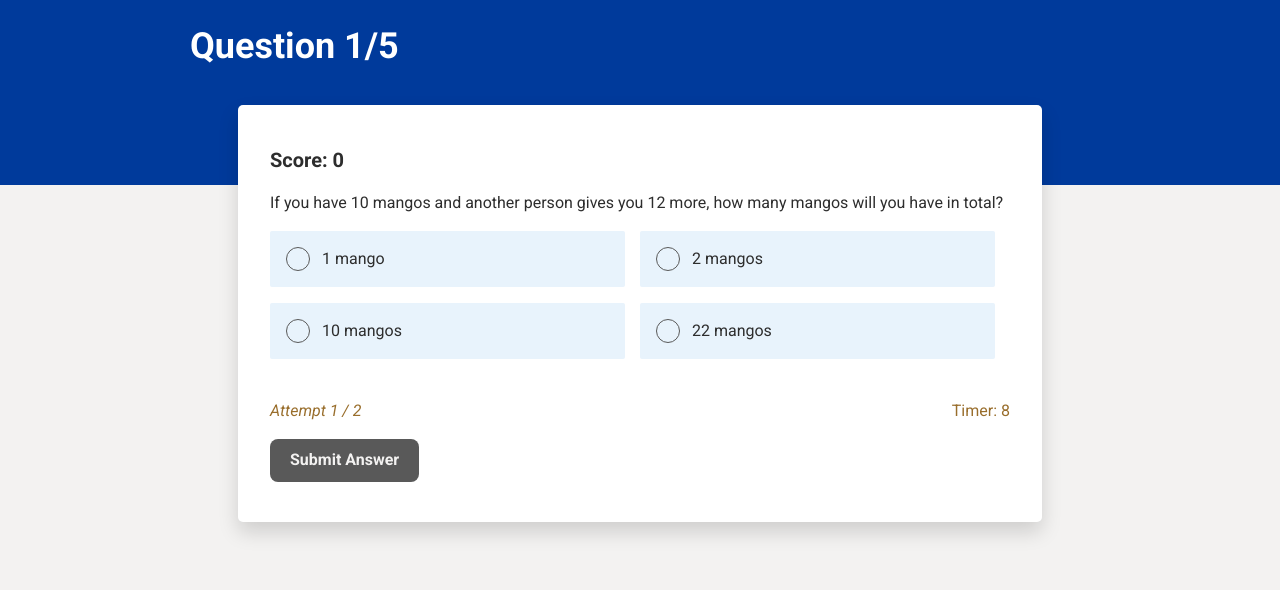
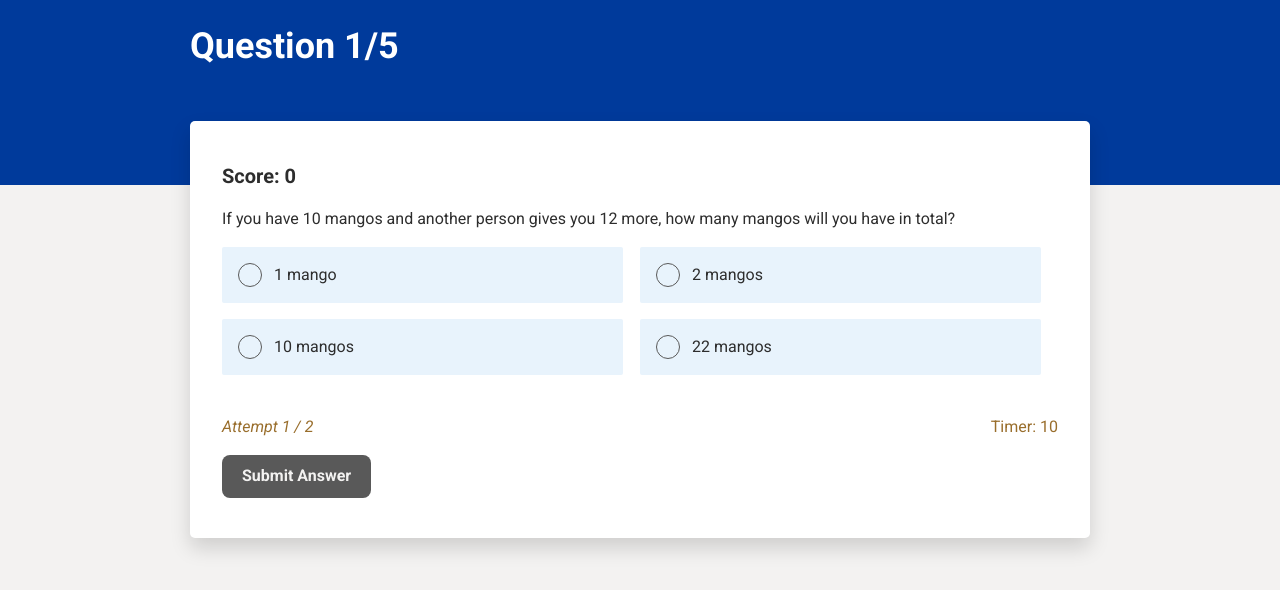
Before and after one commit to tmbritton/indeed-code, a React (Create React App) app: page / in a window 1280 px wide. Both pictures are taken after a click on the button "Start Quiz!". Shown: the top 590 px of the page. Built offline with nearby package versions, Linux system fonts and the light colour scheme.

Commit message:
Make quiz questions work in a slider.

```diff
--- a/src/components/LayoutComponents.tsx
+++ b/src/components/LayoutComponents.tsx
@@ -8,6 +8,7 @@ export const PageWrapper = styled('div')`
   justify-content: flex-start;
   background-color: ${theme.colors.expressive.neutral[20]};
   height: 100vh;
+  overflow-x: hidden;
 `;
 
 export const ContentWrapper = styled('main')`
@@ -28,13 +29,6 @@ export const ContentWrapper = styled('main')`
     align-items: initial;
   }
   &.quiz {
-    margin-top: -8rem;
+    margin-top: -4rem;
   }
 `;
-
-export const Card = styled('div')`
-  background-color: ${theme.colors.expressive.neutral[0]};
-  padding: 2.5rem 2rem;
-  border-radius: 5px;
-  box-shadow: 0px 10px 20px 0px rgba(0, 0, 0, 0.15);
-`;
--- a/src/screens/Quiz.tsx
+++ b/src/screens/Quiz.tsx
@@ -76,6 +76,34 @@ const InfoTextWrap = styled('div')`
 
 const FeedbackTextWrap = styled('div')`
   text-align: left;
+`;
+
+const QuestionCard = styled(Card)`
+  transition: transform 0.2s ease-in-out;
+  flex-shrink: 0;
+  position: absolute;
+  top: 0;
+  left: 10%;
+  width: 80%;
+  &.current {
+    transform: translatex(0px);
+  }
+  &.previous {
+    transform: translatex(100vw);
+  }
+  &.next {
+    transform: translatex(-100vw);
+  }
+  @media (min-width: ${theme.breakpoints.md}) {
+    left: 0;
+    min-width: 100%;
+  }
+`;
+
+const QuizContentWrapper = styled(ContentWrapper)`
+  flex-direction: row;
+  flex-wrap: nowrap;
+  justify-content: flex-start;
 `;
 
 /**
@@ -160,7 +188,6 @@ const Quiz: FC<{}> = () => {
   const status = useAppSelector(selectStatus);
   const actionList = useAppSelector(selectActionList);
   const currentIndex = useAppSelector(selectCurrentIndex);
-  const currentQuestion = useAppSelector(selectCurrentQuestion);
   const allowMultipleAnswers = useAppSelector(selectAllowMultipleAnswers);
   const hasMoreQuestions = useAppSelector(selectHasMoreQuestions);
   const selectedAnswers = useAppSelector(selectSelectedAnswers);
@@ -173,7 +200,7 @@ const Quiz: FC<{}> = () => {
    */
   useEffect(() => {
     const timer = window.setInterval(() => {
-      dispatch({ type: 'timerTick' });
+      //dispatch({ type: 'timerTick' });
     }, 1000);
     return () => {
       window.clearInterval(timer);
@@ -212,14 +239,20 @@ const Quiz: FC<{}> = () => {
   return (
     <>
       <Header title={`Question ${currentIndex + 1}/${questionList?.length}`} />
-      <ContentWrapper className="quiz">
-        <Card>
+      <QuizContentWrapper className="quiz">
+        {questionList.map((question, index) => {
+          return (
+            <QuestionCard
+              className={`${index > currentIndex ? 'previous' : ''}${
+                index < currentIndex ? 'next' : ''
+              }${index === currentIndex ? 'current' : ''} `}
+            >
               <TitleWrapper>
                 <Text textStyle="heading2" element="p">
                   Score: {score}
                 </Text>
               </TitleWrapper>
-          <QuestionText>{currentQuestion?.questionText}</QuestionText>
+              <QuestionText>{question?.questionText}</QuestionText>
               {allowMultipleAnswers ? (
                 <QuestionText textStyle="italic" color="deemphasize">
                   Please select all that apply.
@@ -229,7 +262,7 @@ const Quiz: FC<{}> = () => {
                 <div id="assistive" style={{ display: 'none' }}>
                   Please choose your answer.
                 </div>
-            {currentQuestion.answerOptionList.map((option, index) => {
+                {question.answerOptionList.map((option, index) => {
                   return (
                     <Input
                       onClick={(value) =>
@@ -264,14 +297,14 @@ const Quiz: FC<{}> = () => {
                 ) : null}
                 {attemptCount > 1 ? (
                   <Text textStyle="italic" color="deemphasize">
-                Hint: {currentQuestion.hintText}
+                    Hint: {question.hintText}
                   </Text>
                 ) : null}
               </FeedbackTextWrap>
               <ButtonWrap>
                 <InfoTextWrap>
                   <Text textStyle="italic" color="informational" element="p">
-                Attempt {attemptCount} / {currentQuestion.allowedAttemptCount}
+                    Attempt {attemptCount} / {question.allowedAttemptCount}
                   </Text>
                   <Text
                     color={timeRemaining > 3 ? 'informational' : 'failure'}
@@ -289,8 +322,10 @@ const Quiz: FC<{}> = () => {
                   {getButtonText(status, hasMoreQuestions)}
                 </Button>
               </ButtonWrap>
-        </Card>
-      </ContentWrapper>
+            </QuestionCard>
+          );
+        })}
+      </QuizContentWrapper>
     </>
   );
 };
```
Lines whose indentation alone changed are shown as unchanged.
